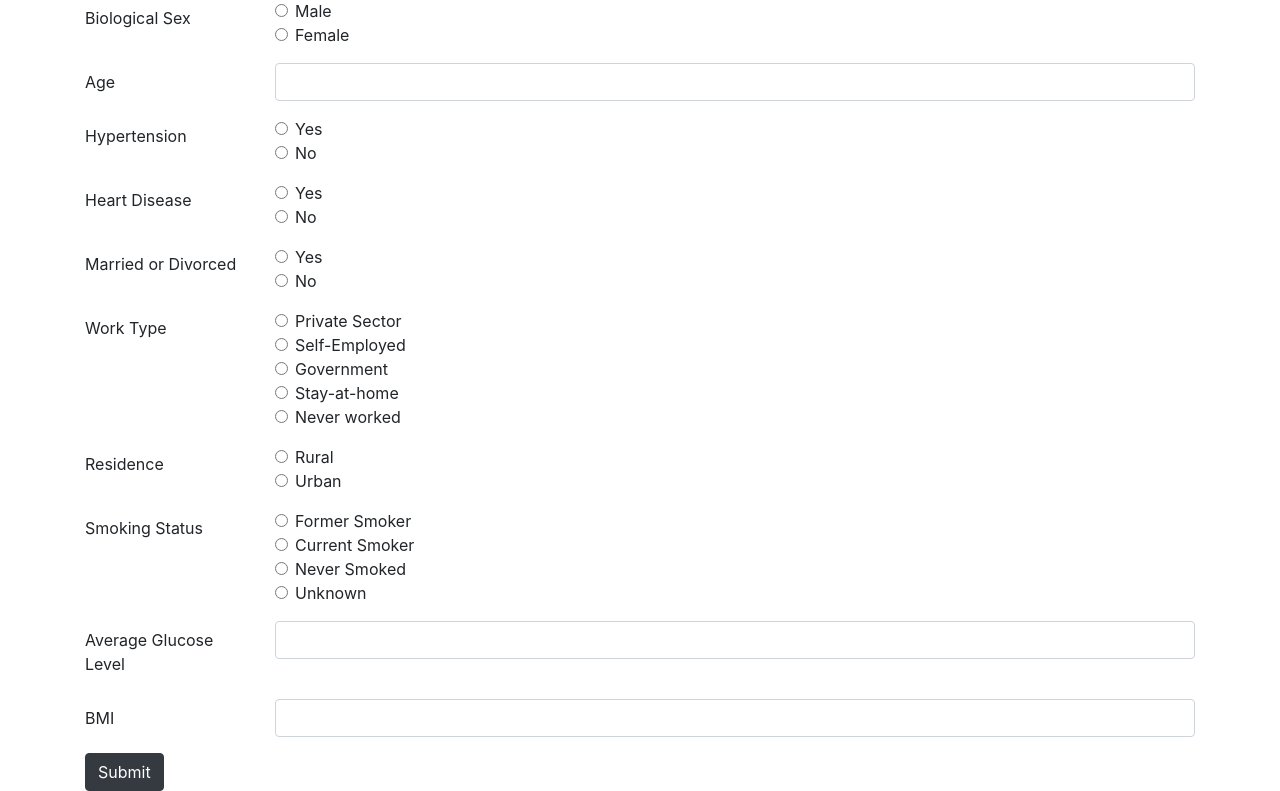
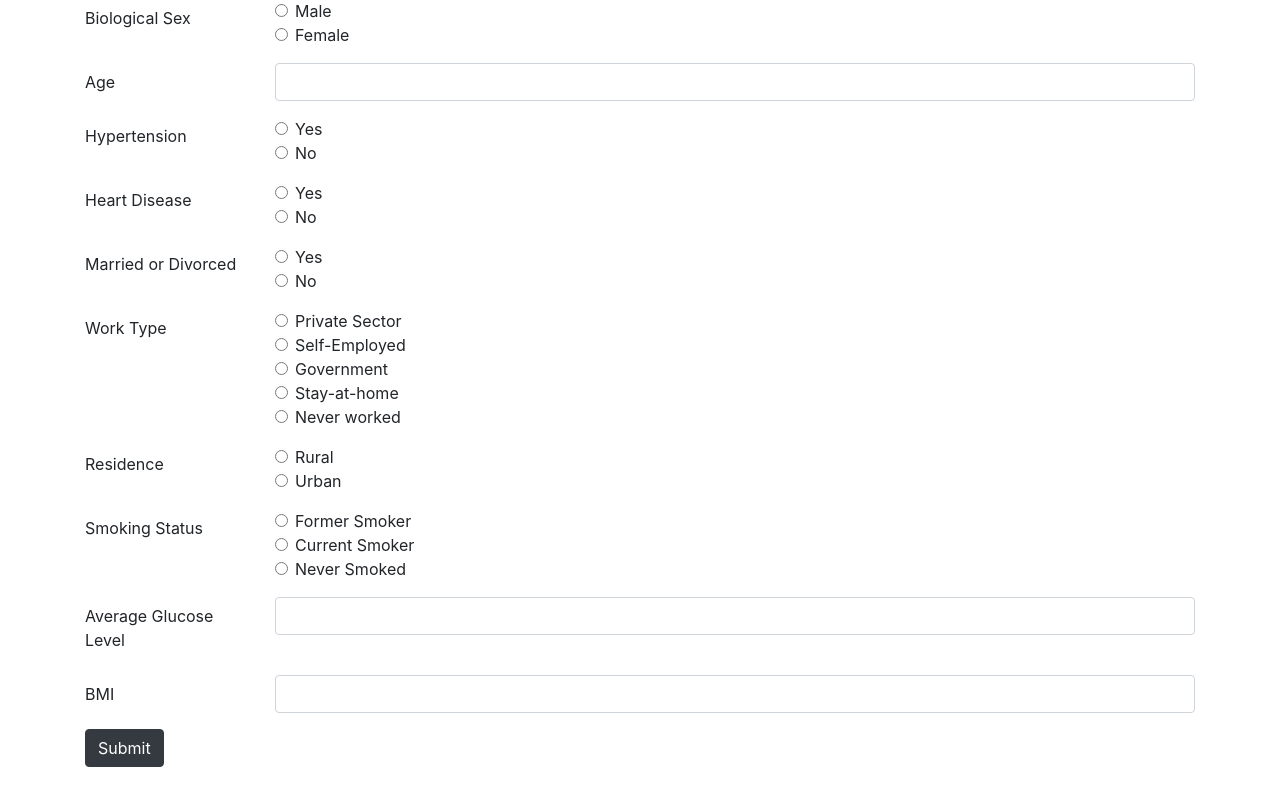
Before and after one commit to MaxZoubkov/Stroke-Prediction, a Flask app: page / in a window 1280 px wide. Shown: the part 71-862 px from the top of the page. After the commit the page ends 838 px from the top, so only its background shows below. Run offline with Flask 2, Linux system fonts and the light colour scheme; some libraries are stand-ins or nearby versions.

Commit message:
App is functional now, removed smoking status unknown

```diff
--- a/app.py
+++ b/app.py
@@ -22,46 +22,58 @@ def main():
         input_dict = flask.request.form.to_dict()
         app.logger.info(input_dict)
 
-        with open('model/model.sav', 'rb') as f:
+        with open('model/decision_tree_model.sav', 'rb') as f:
             model = pickle.load(f)
+            app.logger.info(model)
+
+        # feeding the model and outputting to the page
+
+        # original features from dummies used
+        dummies_list = ['gender', 'ever_married', 'work_type', 'Residence_type','smoking_status',]
+        numerical_list = ['age', 'avg_glucose_level', 'bmi']
+        feature_list = ['age','avg_glucose_level','gender_Male','bmi','ever_married_Yes','work_type_Private','work_type_Self-employed','Residence_type_Urban','smoking_status_never smoked','smoking_status_smokes']
+
+        # create dummies from the input and remove original feature name
+        for dummy in dummies_list:
+            new_dummy = dummy + '_' + input_dict[dummy]
+            input_dict[new_dummy] = 1
+            input_dict.pop(dummy)
+
+        # all input data is string, turn to int
+        for numerical in numerical_list:
+            input_dict[numerical] = float(input_dict[numerical])
+
+        # if the feature does not exist in the input, then it's a dummy that is false
+        input_list = []
+        for feature in feature_list:
+            if(feature in input_dict):
+                input_list.append(input_dict[feature])
+            else:
+                input_list.append(0)
+
+        app.logger.info(input_list)
+
+        df = pd.DataFrame(data=[input_list], columns=[feature_list])
+        app.logger.info(df)
 
 
-        df = pd.DataFrame(input_dict, index=[0])
-        app.logger.info(df)
+        # prediction here
+        prediction = model.predict(df)
+        probability = model.predict_proba(df)
+        app.logger.info(prediction)
+        app.logger.info(probability)
 
-        # Feeding the model and outputting to the page will be here
-        # Assuming the model has a member element "model.feature_list"
-        # input_list = []
-        # for key, value in input_dict:
-        #   input_list.append(key + '_' + value)
-        # feature_list = model.feature_list
-        #
-        # tuple = []
-        # for feature in feature_list:
-        #   if feature in input_list:
-        #       tuple.append(1)
-        #   else:
-        #       tuple.append(0)
-        # model_df = pd.DataFrame(columns=[feature_list])
-        # for s in input_list:
-        #   model_df[s] = 1
+        prediction = prediction[0]
+        probability = probability[0,1]
 
+        if prediction is 0:
+          prediction = "High risk of stroke!"
+        else:
+          prediction = "Low risk of stroke."
 
+        probability = "Probability of Stroke: " + str(probability*100) + "%"
 
-
-        # y_pred = model.predict(df)
-        # probability = model.predict_proba(df)
-        # result = y_pred[i]
-        # if result is 0:
-        #   result = "High risk of stroke!"
-        # else:
-        #   result = "Low risk of stroke."
-        #probability = probability[0]
-
-        result = "some result"  # change to stroke prediction
-        probability = "some probability"    # change to stroke probability
-
-        return render_template('main.html', result=result, probability=probability) # placeholder template
+        return render_template('main.html', result=prediction, probability=probability) # placeholder template
 
 
 @app.route('/about')
--- a/templates/main.html
+++ b/templates/main.html
@@ -58,12 +58,12 @@
             <legend class="col-form-label col-sm-2">Married or Divorced</legend>
             <div class="col-sm-10">
                 <div class="form-check">
-                    <input class="form-check-input" type="radio" name="ever_married" id="ever_married_1" value="1" required>
-                    <label class="form-check-label" for="ever_married_1">Yes</label>
+                    <input class="form-check-input" type="radio" name="ever_married" id="ever_married_Yes" value="Yes" required>
+                    <label class="form-check-label" for="ever_married_Yes">Yes</label>
                 </div>
                 <div class="form-check">
-                    <input class="form-check-input" type="radio" name="ever_married" id="ever_married_0"  value="0" required>
-                    <label class="form-check-label" for="ever_married_0">No</label>
+                    <input class="form-check-input" type="radio" name="ever_married" id="ever_married_No"  value="No" required>
+                    <label class="form-check-label" for="ever_married_No">No</label>
                 </div>
             </div>
         </div>
@@ -98,11 +98,11 @@
             <legend class="col-form-label col-sm-2">Residence</legend>
             <div class="col-sm-10">
                 <div class="form-check">
-                    <input class="form-check-input" type="radio" name="residence_type" id="residence_rural" value="Rural" required>
+                    <input class="form-check-input" type="radio" name="Residence_type" id="residence_rural" value="Rural" required>
                     <label class="form-check-label" for="residence_rural">Rural</label>
                 </div>
                 <div class="form-check">
-                    <input class="form-check-input" type="radio" name="residence_type" id="residence_urban" value="urban" required>
+                    <input class="form-check-input" type="radio" name="Residence_type" id="residence_urban" value="Urban" required>
                     <label class="form-check-label" for="residence_urban">Urban</label>
                 </div>
             </div>
@@ -122,11 +122,6 @@
                 <div class="form-check">
                     <input class="form-check-input" type="radio" name="smoking_status" id="smoking_status_never"  value="never smoked" required>
                     <label class="form-check-label" for="smoking_status_never">Never Smoked</label>
-                </div>
-                <div class="form-check">
-                    <!-- Might want to remove this option -->
-                    <input class="form-check-input" type="radio" name="smoking_status" id="smoking_status_unknown"  value="Unknown" required>
-                    <label class="form-check-label" for="smoking_status_unknown">Unknown</label>
                 </div>
             </div>
         </div>
```
